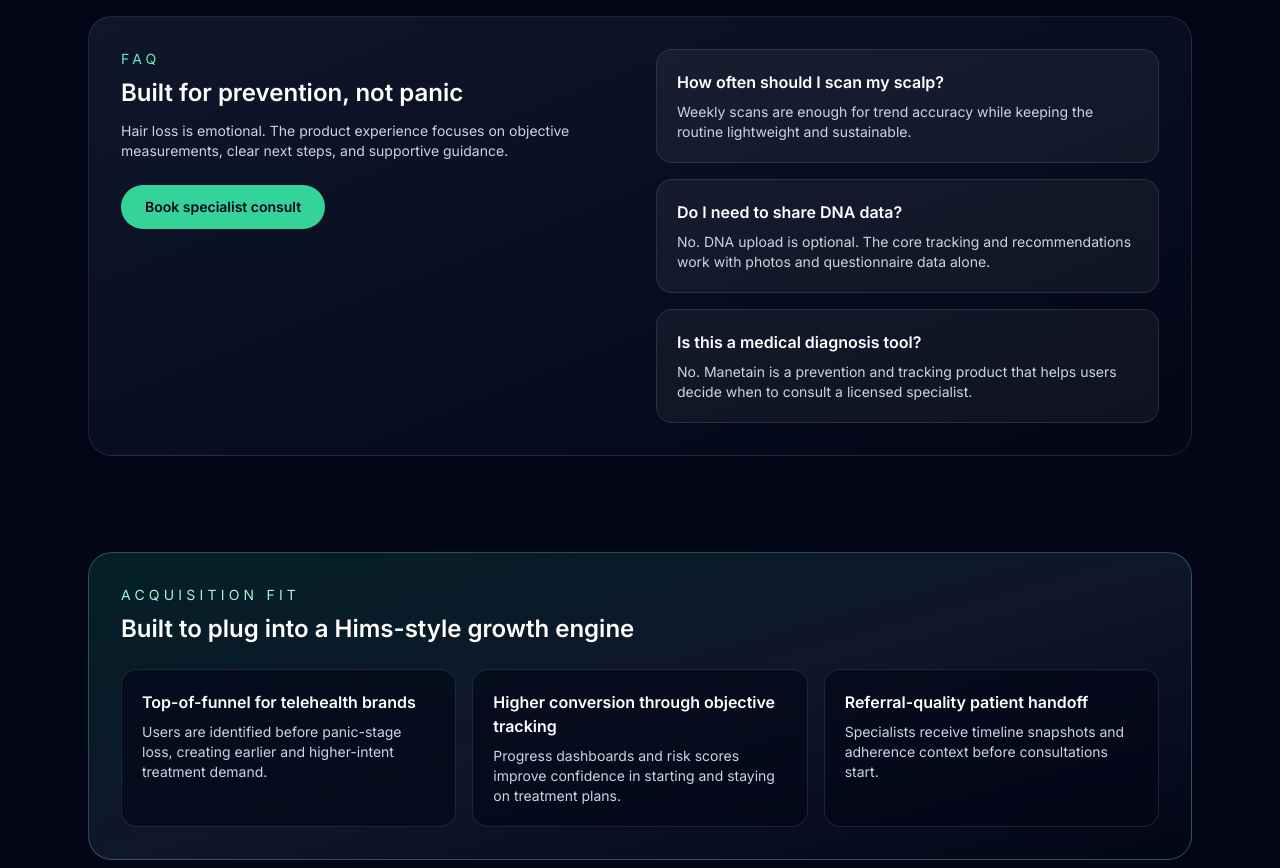
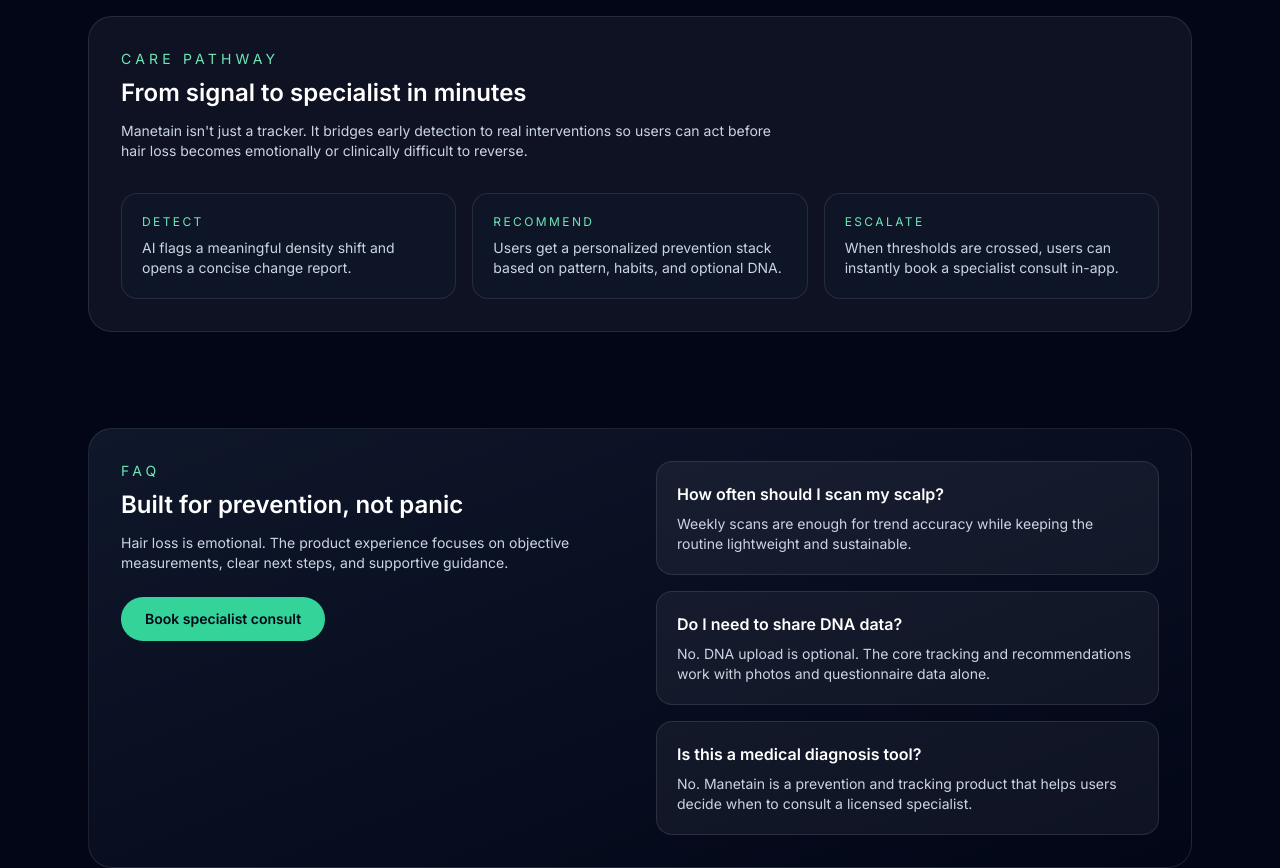
Before and after one commit to march-dave/react-next-anycase, a Next.js app: page /hairloss in a window 1280 px wide. Shown: the part 4460-5328 px from the top of the page. Built offline with nearby package versions, Linux system fonts and the light colour scheme.

Commit message:
Add care pathway section to hair loss landing page

```diff
--- a/pages/hairloss.js
+++ b/pages/hairloss.js
@@ -180,6 +180,21 @@ const interventions = [
     stage: 'Accelerated loss',
     focus: 'Escalate with specialist care',
     actions: 'Priority consult booking, treatment discussion prep, and progress handoff reports.',
+  },
+]
+
+const carePathway = [
+  {
+    stage: 'Detect',
+    detail: 'AI flags a meaningful density shift and opens a concise change report.',
+  },
+  {
+    stage: 'Recommend',
+    detail: 'Users get a personalized prevention stack based on pattern, habits, and optional DNA.',
+  },
+  {
+    stage: 'Escalate',
+    detail: 'When thresholds are crossed, users can instantly book a specialist consult in-app.',
   },
 ]
 
@@ -505,6 +520,26 @@ export default function HairLoss() {
         </section>
 
         <section className="mx-auto max-w-6xl px-6 pb-24">
+          <div className="rounded-3xl border border-white/10 bg-white/5 p-8">
+            <p className="text-sm uppercase tracking-[0.3em] text-emerald-300">Care pathway</p>
+            <h3 className="mt-2 text-2xl font-semibold">From signal to specialist in minutes</h3>
+            <p className="mt-3 max-w-2xl text-sm text-slate-300">
+              Manetain isn&apos;t just a tracker. It bridges early detection to real interventions so users
+              can act before hair loss becomes emotionally or clinically difficult to reverse.
+            </p>
+
+            <div className="mt-8 grid gap-4 md:grid-cols-3">
+              {carePathway.map((item) => (
+                <article key={item.stage} className="rounded-2xl border border-white/10 bg-slate-900/70 p-5">
+                  <p className="text-xs uppercase tracking-[0.2em] text-emerald-300">{item.stage}</p>
+                  <p className="mt-2 text-sm text-slate-300">{item.detail}</p>
+                </article>
+              ))}
+            </div>
+          </div>
+        </section>
+
+        <section className="mx-auto max-w-6xl px-6 pb-24">
           <div className="grid gap-8 rounded-3xl border border-white/10 bg-gradient-to-br from-slate-900 to-slate-950 p-8 lg:grid-cols-[1fr_1fr]">
             <div>
               <p className="text-sm uppercase tracking-[0.3em] text-emerald-300">FAQ</p>
```
